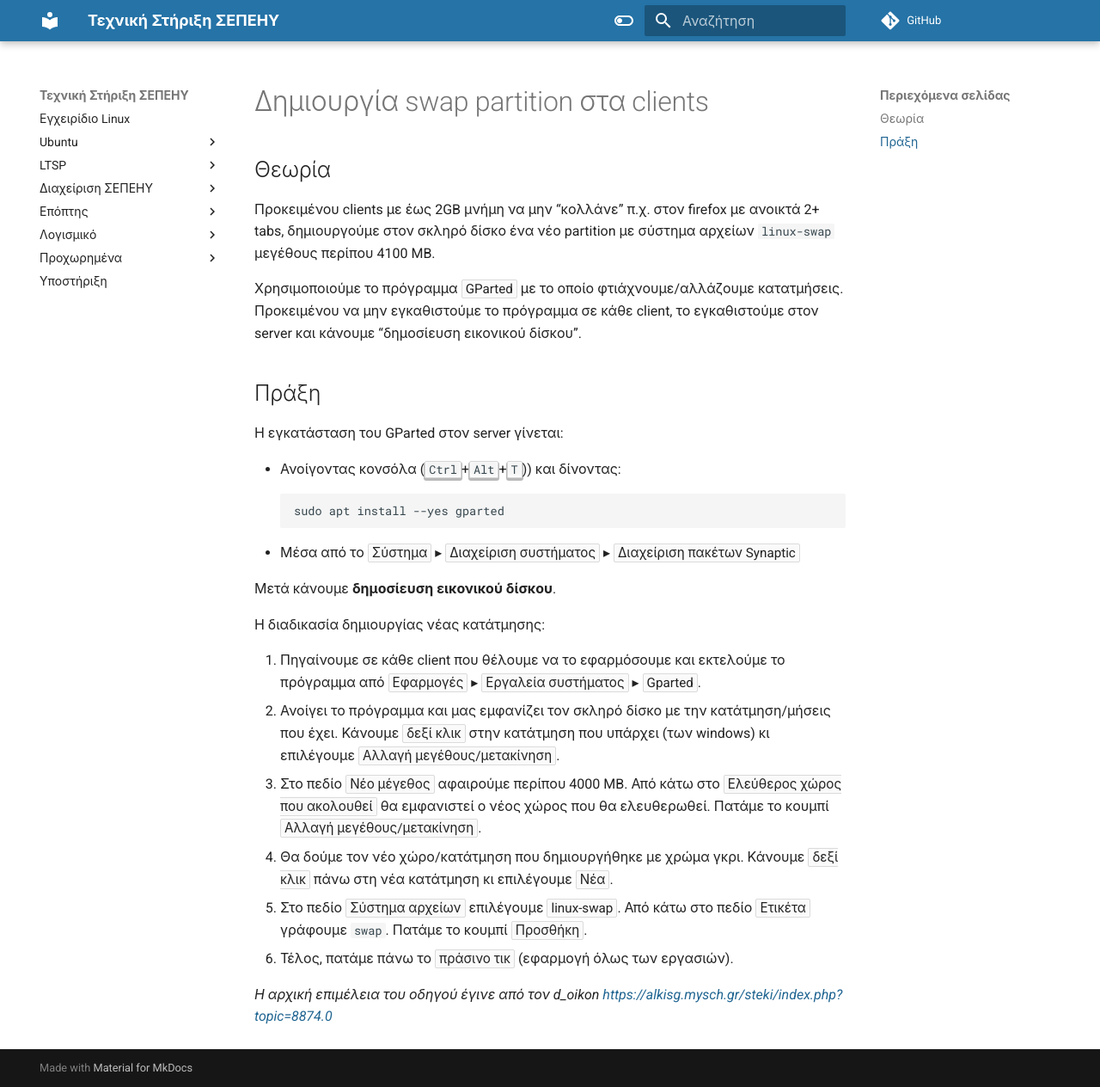
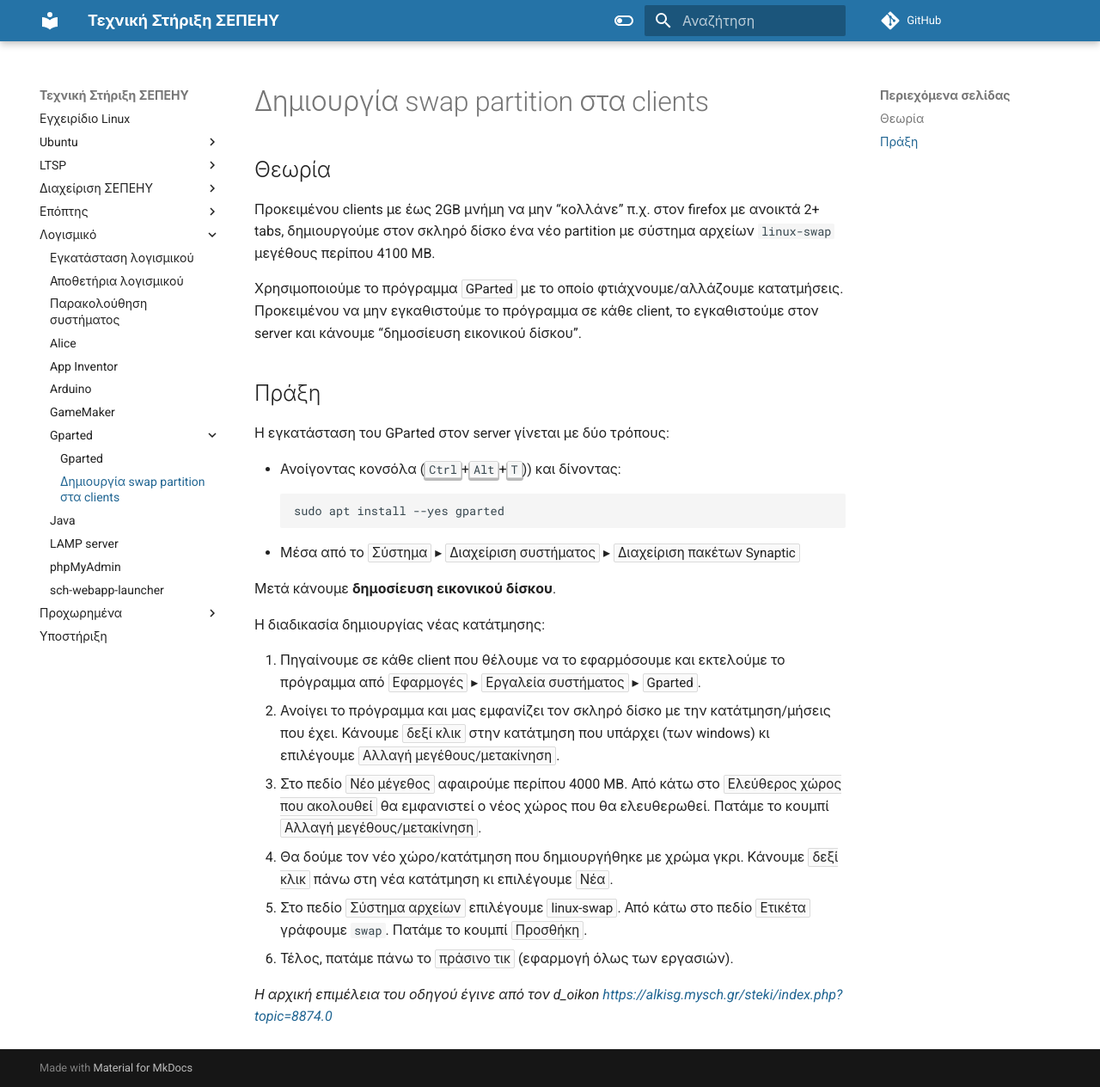
Before and after one commit to siahos/el.ltsp.org, an MkDocs documentation site: the page built from docs/software/gparted/create-clients-swap.md, in a window 1280 px wide and 1264 px high. Shown: the whole window at 86% size. Built offline with MkDocs 1.6.1 and Material for MkDocs 9.7.7, drawn with Linux system fonts in a browser that asks for light colours; comment, search, counter and statistics services are not loaded.

Commit message:
updated mkdocs.yml with create-clients-swap.md

````diff
--- a/docs/software/gparted/create-clients-swap.md
+++ b/docs/software/gparted/create-clients-swap.md
@@ -9,7 +9,7 @@
 
 ## Πράξη
 
-Η εγκατάσταση του GParted στον server γίνεται:
+Η εγκατάσταση του GParted στον server γίνεται με δύο τρόπους:
 
 - Ανοίγοντας κονσόλα (**`Ctrl`**+**`Alt`**+**`T`**)) και δίνοντας:
   ```shell
--- a/mkdocs.yml
+++ b/mkdocs.yml
@@ -115,7 +115,9 @@ nav:
     - software/appinventor/index.md
     - software/arduino/index.md
     - software/gamemaker/index.md
-    - software/gparted/index.md
+    - Gparted:
+      - software/gparted/index.md
+      - software/gparted/create-clients-swap.md
     - software/java/index.md
     - software/lamp-server/index.md
     - software/phpmyadmin/index.md
````
